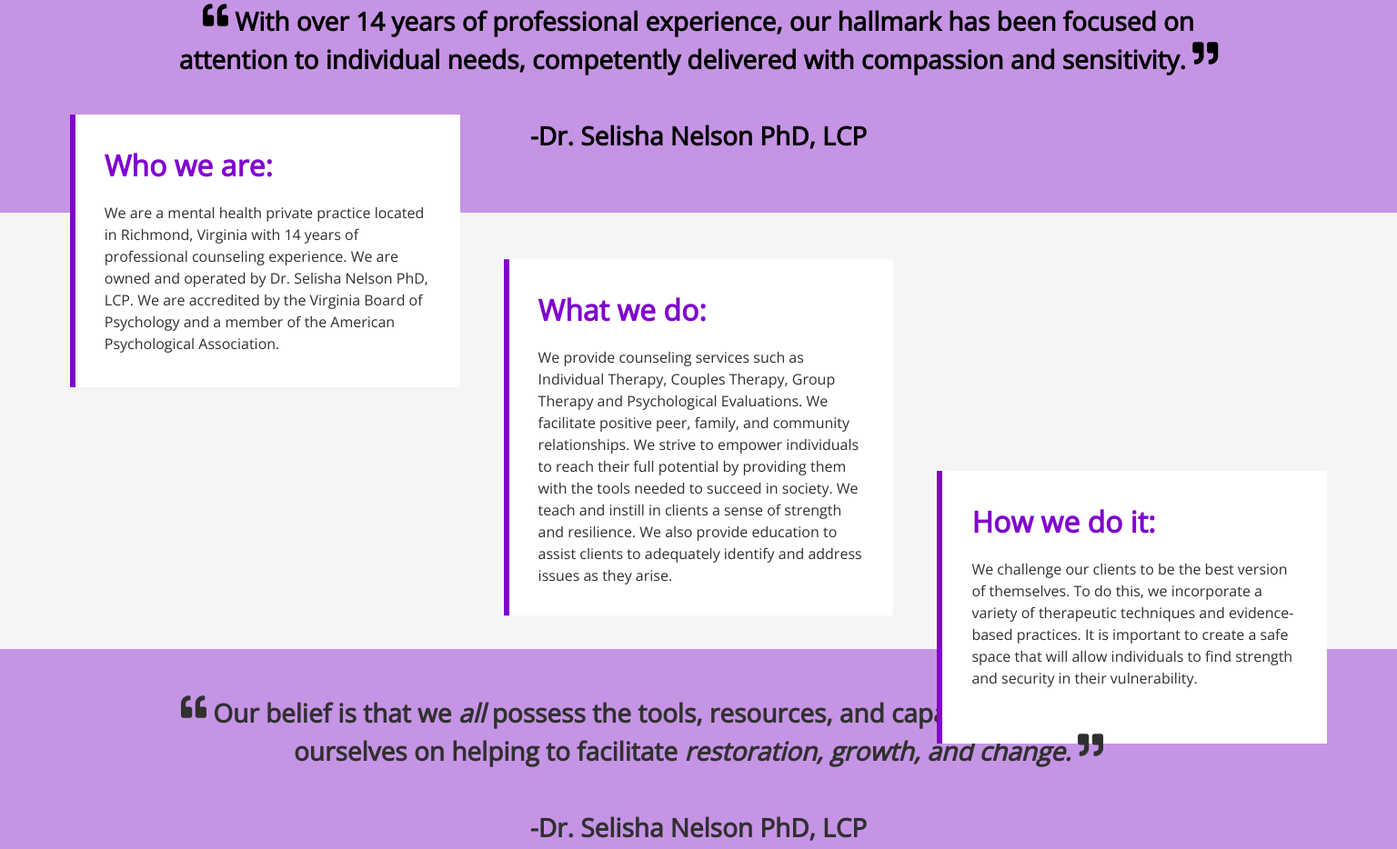
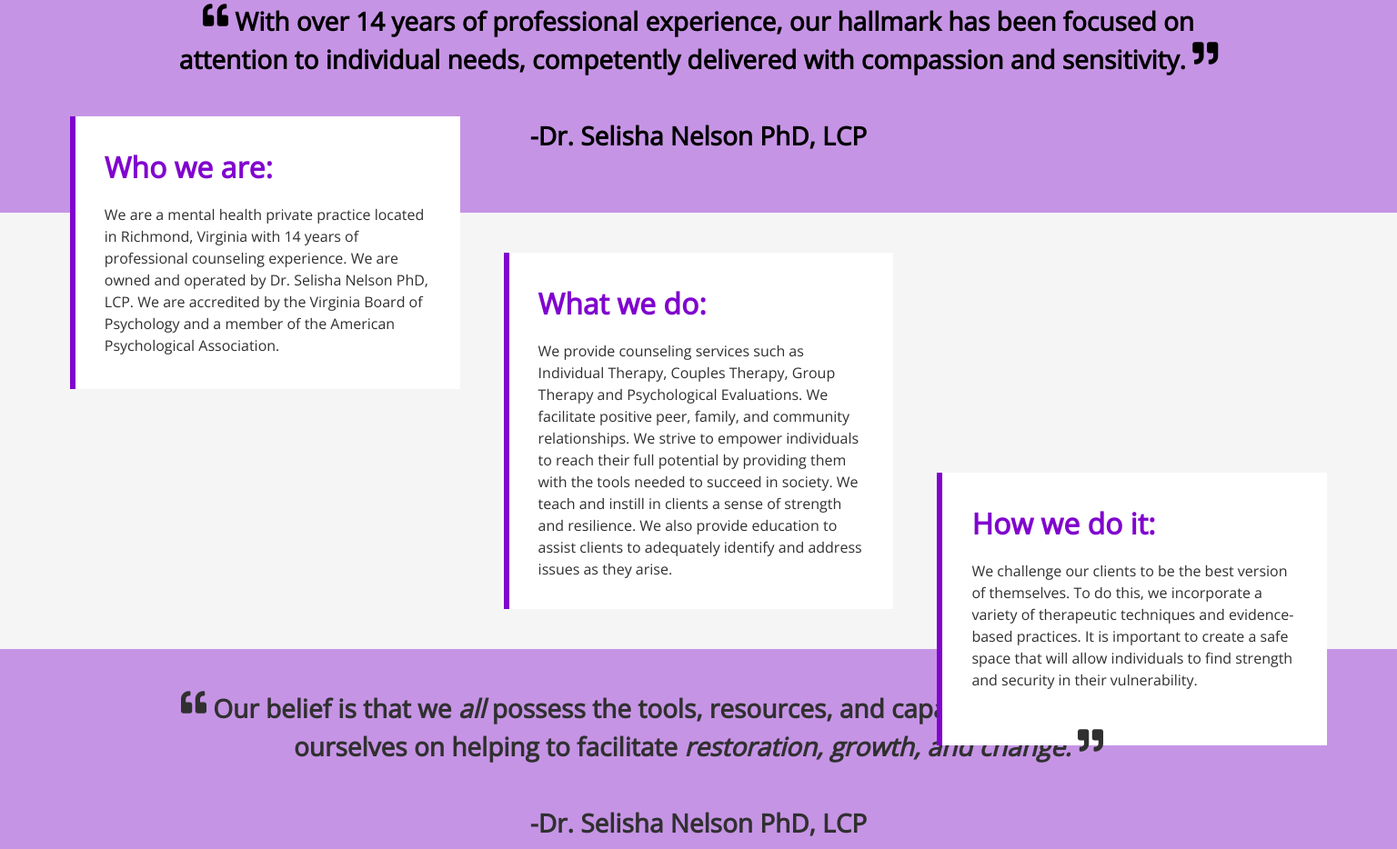
Before and after one commit to artsycoder533/VOHPS-LLC, a website: page index.html in a window 1536 px wide. Shown: the part 886-1820 px from the top of the page at 91% size. Drawn offline with nearby package versions, Linux system fonts and the light colour scheme.

Commit message:
removed margin in about section

```diff
--- a/scss/components/_buttons.scss
+++ b/scss/components/_buttons.scss
@@ -4,11 +4,12 @@
     width: 20rem;
     height: 4rem;
     text-transform: uppercase;
-    display: inline-block;
+    // display: inline-block;
     display: grid;
     place-items: center;
     text-transform: uppercase;
-    margin: 1rem;
+    // margin: 1rem;
+    margin: 1rem auto;
     border: none;
     border-radius: $border-radius;
     letter-spacing: $letter-spacing;
@@ -21,6 +22,10 @@
 
     &:hover {
     opacity: $opacity;
+    }
+
+    @media screen and (min-width: 768px){
+        margin: 1rem;
     }
 }
 
@@ -41,13 +46,18 @@
 .send-message-btn {
     // width: 100%;
     height: 50px;
-    margin: 1.5rem 0;
+    // margin: 1.5rem 0;
+    margin: 1.5rem auto;
     background: $transparent;
     border: $border2;
     // color: black;
 
     &:hover {
         background: $main-accent-clr;
+    }
+
+    @media screen and (min-width: 768px){
+        margin: 1.5rem 0;
     }
 }
 
--- a/scss/sections/_about.scss
+++ b/scss/sections/_about.scss
@@ -52,6 +52,7 @@ ABOUT SECTION
         height: 100%;
         // height: 100vh;
         display: grid;
+        // border: 2px solid red;
         // grid-template-columns: auto auto;
 
         .who, .what, .how {
@@ -60,7 +61,7 @@ ABOUT SECTION
             padding-left: 2rem;
             background: white;
             padding: 2rem 2rem;
-            margin-bottom: 4rem;
+            // margin-bottom: 4rem;
             // width: 100%;
 
                 h3 {
@@ -77,15 +78,21 @@ ABOUT SECTION
                 }
         }
 
-        @media screen and (min-width: 992px){
-            display: grid;
+        // @media screen and (min-width: 768px){
+        //     display: grid;
+        //     grid-template-columns: 1fr 1fr;
+        //     gap: 3rem 3rem;
+        // }
+
+        @media screen and (min-width: 1024px){
+            // display: grid;
             grid-template-columns: 1fr 1fr 1fr;
             gap: 3rem 3rem;
         }
 
         @media screen and (min-width: 1400px){
                 .who {
-                    transform: translateY(-40%);
+                    transform: translateY(-50%);
                     // padding: 2rem;
                     align-self:flex-start;
                     height: 300px;
@@ -94,11 +101,11 @@ ABOUT SECTION
                 .what {
                     // height: 300px;
                     align-self: center;
-                    transform: translateY(10%);
+                    // transform: translateY(10%);
                 }
 
                 .how {
-                    transform: translateY(60%);
+                    transform: translateY(50%);
                     // margin-bottom: 4rem;
                     align-self: flex-end;
                     height: 300px;
```
Also changed, not shown: assets/css/style.css, 1 other file.
